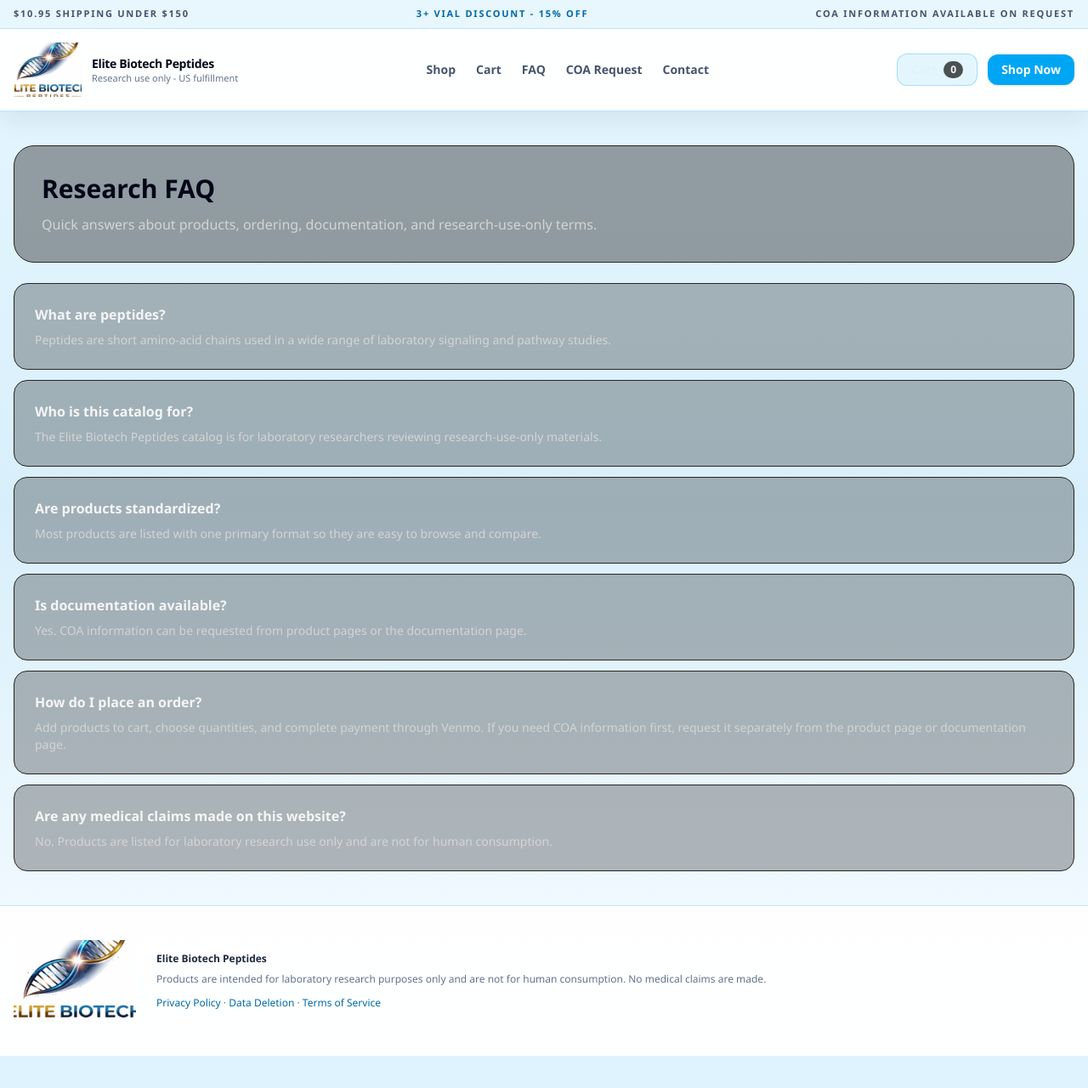
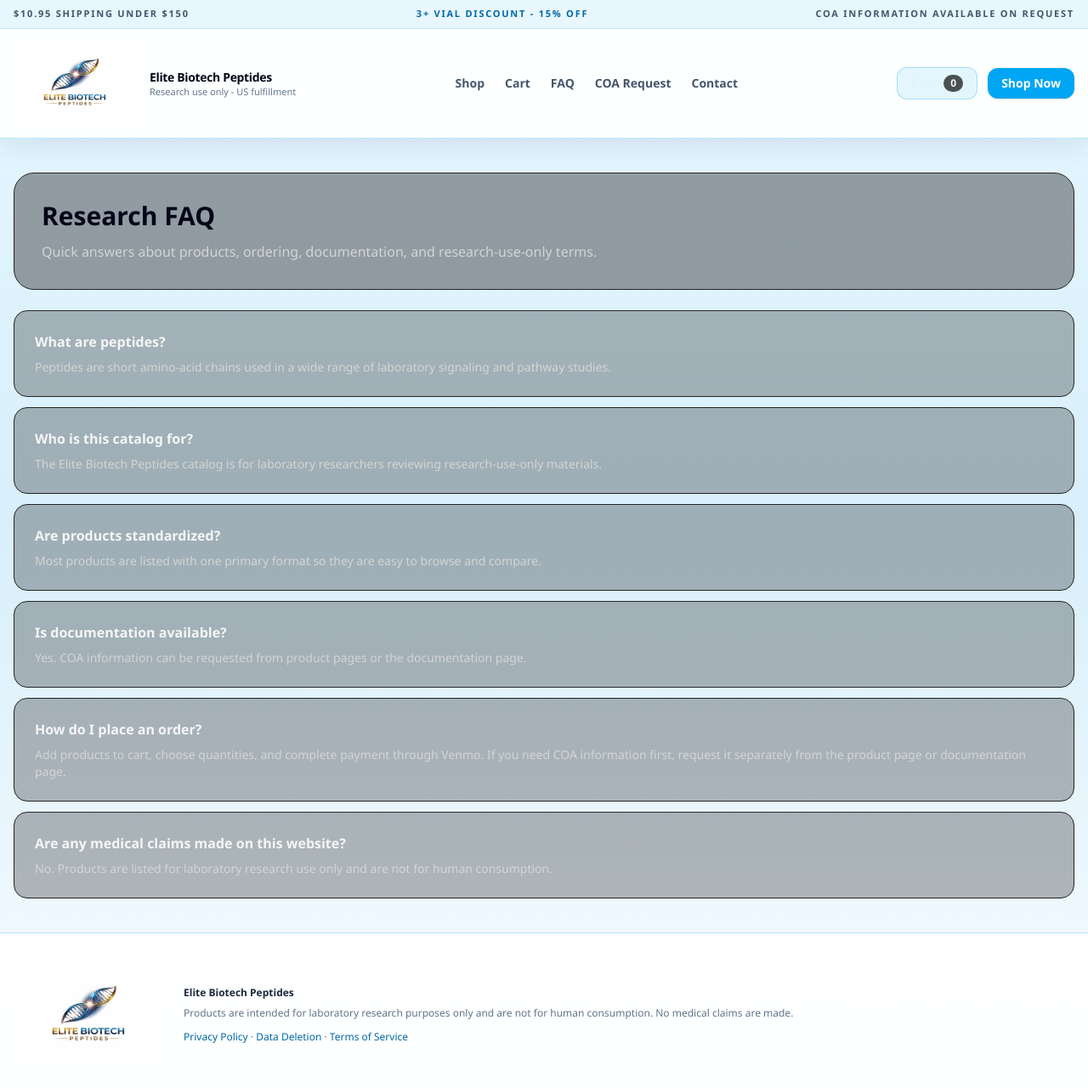
Before and after one commit to Cookarelli/elite-biotech-peptides, a Next.js app: page /faq in a window 1280 px wide. Shown: the top 1280 px of the page at 85% size. Before the commit the page ends 1242 px from the top, so only its background shows below. Built offline with nearby package versions, Linux system fonts and the light colour scheme.

Commit message:
Fix header logo cropping

```diff
--- a/src/components/SiteShell.tsx
+++ b/src/components/SiteShell.tsx
@@ -21,14 +21,14 @@
         </div>
 
         <div className="mx-auto flex max-w-7xl items-center justify-between gap-4 px-4 py-4">
-          <Link href="/" className="flex min-w-0 items-center gap-3">
-            <span className="relative h-16 w-20 shrink-0 overflow-hidden">
+          <Link href="/" className="flex min-w-0 items-center gap-4">
+            <span className="relative h-20 w-32 shrink-0 sm:h-24 sm:w-36">
               <Image
                 src="/brand/elite-biotech-peptides-logo.png"
                 alt="Elite Biotech Peptides"
                 fill
-                sizes="80px"
-                className="object-contain scale-[2.35]"
+                sizes="(min-width: 640px) 144px, 128px"
+                className="object-contain"
                 priority
               />
             </span>
@@ -72,13 +72,13 @@
 
       <footer className="border-t border-sky-200 bg-white/90">
         <div className="mx-auto grid max-w-7xl gap-6 px-4 py-10 md:grid-cols-[auto_1fr] md:items-center">
-          <div className="relative h-24 w-36 overflow-hidden">
+          <div className="relative h-28 w-44">
             <Image
               src="/brand/elite-biotech-peptides-logo.png"
               alt="Elite Biotech Peptides"
               fill
-              sizes="144px"
-              className="object-contain scale-[2.2]"
+              sizes="176px"
+              className="object-contain"
             />
           </div>
           <div className="text-xs text-slate-500">
```
